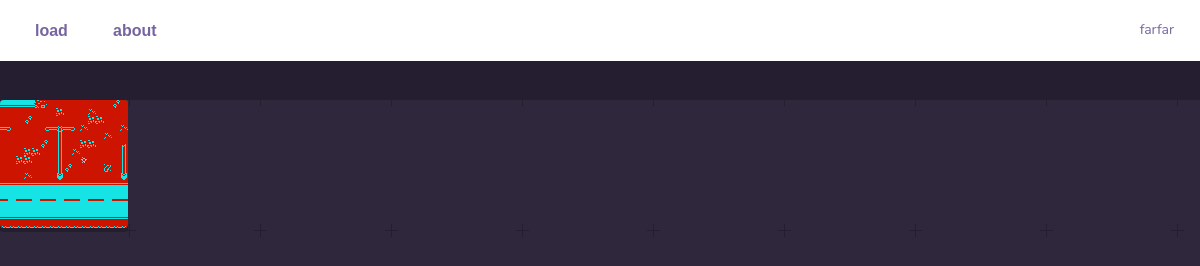
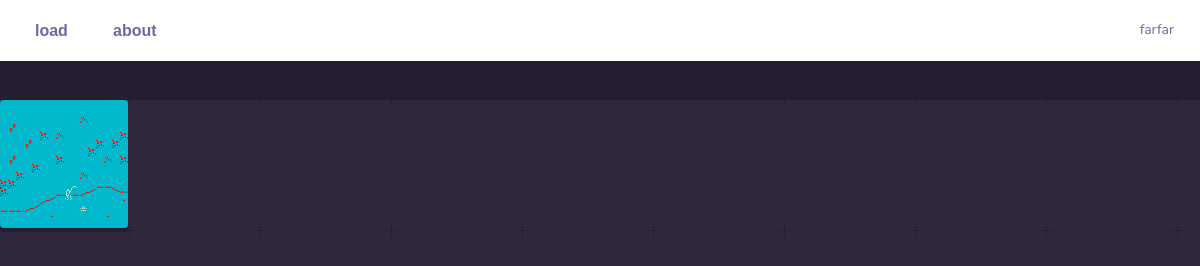
Before and after one commit to mistress-of-loft-and-spire/witchery, an Electron app: page index.html in a window 1200 px wide. Drawn offline with Linux system fonts and the light colour scheme; files whose address does not match are found by name.

Commit message:
dynamically add room tiles & cleanup

```diff
--- a/index.html
+++ b/index.html
@@ -1714,12 +1714,6 @@ DLG z
 
 				<div id="mapSpace">
 
-					<div class="mapTile"><canvas id="canvas" onmousedown="startDrag(event);"></canvas></div>
-					<div class="mapTile"><canvas id="canvasa" onmousedown="startDrag(event);"></canvas></div>
-					<div class="mapTile"><canvas id="canvasb" onmousedown="startDrag(event);"></canvas></div>
-					<div class="mapTile"><canvas id="canvasc" onmousedown="startDrag(event);"></canvas></div>
-					<div class="mapTile"><canvas id="canvasd" onmousedown="startDrag(event);"></canvas></div>
-					<div class="mapTile"><canvas id="canvase" onmousedown="startDrag(event);"></canvas></div>
 
 				</div>
 
--- a/js/bitsy.js
+++ b/js/bitsy.js
@@ -1,34 +1,24 @@
 
-var version = "0.4 BETA";
+var version = "0.5 BETA";
 
-var canvas;
-
-
-var testTile = [[0,0,0,1,1,0,0,0],[0,0,0,1,1,0,0,0],[0,0,0,1,1,0,0,0],[0,0,1,1,1,1,0,0],[0,1,1,1,1,1,1,0],[1,0,1,1,1,1,0,1],[0,0,1,0,0,1,0,0],[0,0,1,0,0,1,0,0]];
-
-var testMap = [["a","a","a","a",0,0,"a",0,0,0,"a",0,0,0,0,0],[0,"a","a","a","a","a","a","a","a","a","a","a","a","a","a",0],[0,"a",0,0,0,0,0,0,0,0,0,0,0,0,"a",0],[0,"a",0,0,0,0,0,0,"a",0,0,0,0,0,"a",0],[0,"a",0,0,0,0,"a","a","a",0,0,0,0,0,"a",0],[0,"a",0,0,0,0,"a",0,0,0,0,0,0,0,"a",0],[0,"a",0,0,0,"a","a",0,0,0,0,0,0,0,"a",0],[0,"a","a",0,"a",0,0,0,0,0,0,0,0,0,"a",0],[0,"a",0,0,0,0,0,0,0,0,0,0,0,0,"a",0],[0,"a",0,"a",0,0,0,0,0,0,0,0,0,0,"a",0],[0,"a",0,"a",0,0,0,0,0,0,0,0,0,0,"a",0],[0,"a",0,"a",0,0,0,0,0,0,0,0,0,0,"a",0],[0,"a",0,0,0,0,0,0,0,0,0,0,0,0,"a",0],[0,"a",0,0,0,0,0,0,0,0,0,0,0,0,"a",0],[0,"a","a","a","a","a","a","a","a","a","a","a","a","a","a",0],[0,0,0,0,0,0,0,0,0,0,0,0,0,0,0,0]]
-
-var scale = 1;
-
-// palette[ id ].colors;
 
 function start()
 {
 	load();
 
-	go("canvas","6");
-	go("canvasa","1");
-	go("canvasb","2");
-	go("canvasc","3");
-	go("canvasd","4");
-	go("canvase","5");
-
 	//document.getElementById("title").innerHTML = getTitle(document.getElementById("datafield").value);
 }
 
-function go(myname, nopee)
+function addCanvas(id)
 {
-	var canvas = document.getElementById(myname);
+
+	var canvasContainer = document.createElement("div");
+    canvasContainer.setAttribute("class", "mapTile");
+    canvasContainer.innerHTML = "<canvas id='canvas-" + id + "' onmousedown='startDrag(event);'></canvas>";
+
+	document.getElementById("mapSpace").appendChild(canvasContainer);
+
+	var canvas = document.getElementById("canvas-" + id);
 	canvas.width = 128;
 	canvas.height = 128;
 	var ctx = canvas.getContext("2d");
@@ -37,52 +27,31 @@ function go(myname, nopee)
 
 	//console.log(palette[0][1][0]);
 
-	setColor(gameRooms[nopee][1], 0, ctx);
+	setColor(gameRooms[id][1], 0, ctx);
 	ctx.fillRect(0, 0, canvas.width, canvas.height);
 
 	var i = 0; var j = 0;
 
-	for(i in gameRooms[nopee][0])
+	for(i in gameRooms[id][0])
 	{
-		for (j in gameRooms[nopee][0][i])
+		for (j in gameRooms[id][0][i])
 		{
-			if (gameRooms[nopee][0][i][j] != "0")
+			if (gameRooms[id][0][i][j] != "0")
 			{
-				draw("tile", gameRooms[nopee][0][i][j], j, i, gameRooms[nopee][1], ctx);
+				draw("tile", gameRooms[id][0][i][j], j, i, gameRooms[id][1], ctx);
 			}
 		}
 	}
 
 	for(i in gameSprites)
 	{
-		if (gameSprites[i][1] == nopee)
+		if (gameSprites[i][1] == id)
 		{
-			draw("sprite", i, gameSprites[i][2][0], gameSprites[i][2][1], gameRooms[nopee][1], ctx);
+			draw("sprite", i, gameSprites[i][2][0], gameSprites[i][2][1], gameRooms[id][1], ctx);
 		}
 	}
 
-	/*
-	for (i in room.tilemap) {
-		for (j in room.tilemap[i]) {
-			var id = room.tilemap[i][j];
-			if (id != "0") {
-				//console.log(id);
-				if (tile[id] == null) { // hack-around to avoid corrupting files (not a solution though!)
-					id = "0";
-					room.tilemap[i][j] = id;
-				}
-				else {
-					// console.log(id);
-					drawTile( getTileImage(tile[id],getRoomPal(room.id)), j, i, context );
-				}
-			}
-		}
-	}*/
-
-	//context.putImageData(img,x*tilesize*scale,y*tilesize*scale);
 }
-
-var canvasId = 0;
 
 var gameBitsyVersion; //might be useful later on
 var gameRoomFormat; //might be useful later on
@@ -98,9 +67,38 @@ var gameSprites = {};
 function load()
 {
 
+	var i = 0;
+
+	for(i in gameRooms)
+	{
+		var canvasRemove = document.getElementById("canvas-" + i);
+		canvasRemove.parentElement.remove();
+	}
+
+	gameTitle = null;
+
+	gameRooms = {};
+	gameTiles = {};
+	gameSprites = {};
+	gamePalettes = { default : [[0,82,204],[128,159,255],[255,255,255]] };
+
+	parse();
+
+	var i = 0;
+
+	for(i in gameRooms)
+	{
+		addCanvas(i);
+	}
+
+}
+
+function parse()
+{
+
 	if(gameTitle)
 	{
-		//TODO: check if already loaded and ask before overwriting
+		//TODO: check if already loaded and ask before overwriting?
 		//break
 	}
 
@@ -202,79 +200,10 @@ function load()
 
 	}
 
+}
 
 
 
-
-
-	console.log("--------------------");
-
-	//console.log(gameTiles["a"]);
-
-
-
-
-	//console.log("rgb(" + palette[paletteName][colorNumber][0] + "," + palette[paletteName][colorNumber][1] + "," + palette[paletteName][colorNumber][2] + ")");
-
-/*
-	canvasId += 1;
-
-    var div = document.createElement("div");
-
-    div.className = "mapTile";
-
-    div.innerHTML = "<canvas id='canvas" + canvasId + "' onmousedown='startDrag(event);'></canvas>";
-
-    document.getElementById("mapSpace").appendChild(div);
-
-
-
-
-	var canvas = document.getElementById("canvas" + canvasId);
-	canvas.width = 128;
-	canvas.height = 128;
-	var context = canvas.getContext("2d");
-
-	//ctx.fillStyle = "#FF0000";
-
-
-
-	context.fillStyle = getRandomColor();
-	context.fillRect(0, 0, canvas.width, canvas.height);
-
-	context.fillStyle = getRandomColor();
-	context.fillRect(16, 16, 16, 16);
-
-	context.fillStyle = getRandomColor();
-
-
-
-	var i = 0;
-	var j = 0;
-
-	for(i in testMap)
-	{
-		for (j in testMap[i])
-		{
-			if (testMap[i][j] == "a")
-			{
-				drawTile(testTile, j, i, context);
-			}
-		}
-	}
-
-*/
-
-//function removeRow(input) {
-//    document.getElementById('content').removeChild( input.parentNode );
-/*
-var div = document.getElementById('xyz');
-if (div) {
-    div.parentNode.removeChild(div);
-}
-*/
-
-}
 
 //"#"+((1<<24)*Math.random()|0).toString(16)
 function getRandomColor() {
@@ -288,6 +217,9 @@ function getRandomColor() {
 
 
 
+// DRAWING FUNCTIONS
+
+var scale = 1;
 
 function draw(type, id, x, y, palette, context)
 {
```
Also changed, not shown: README.md.
